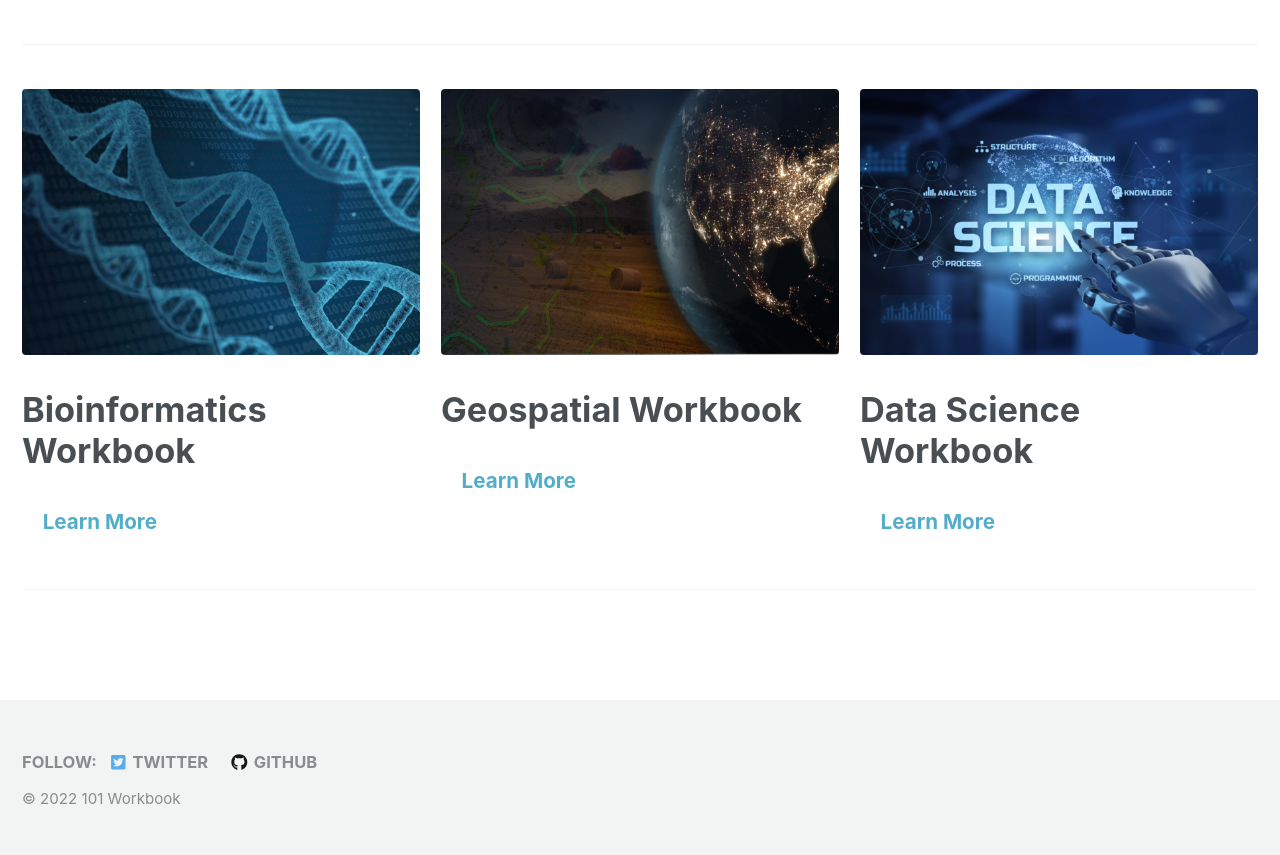
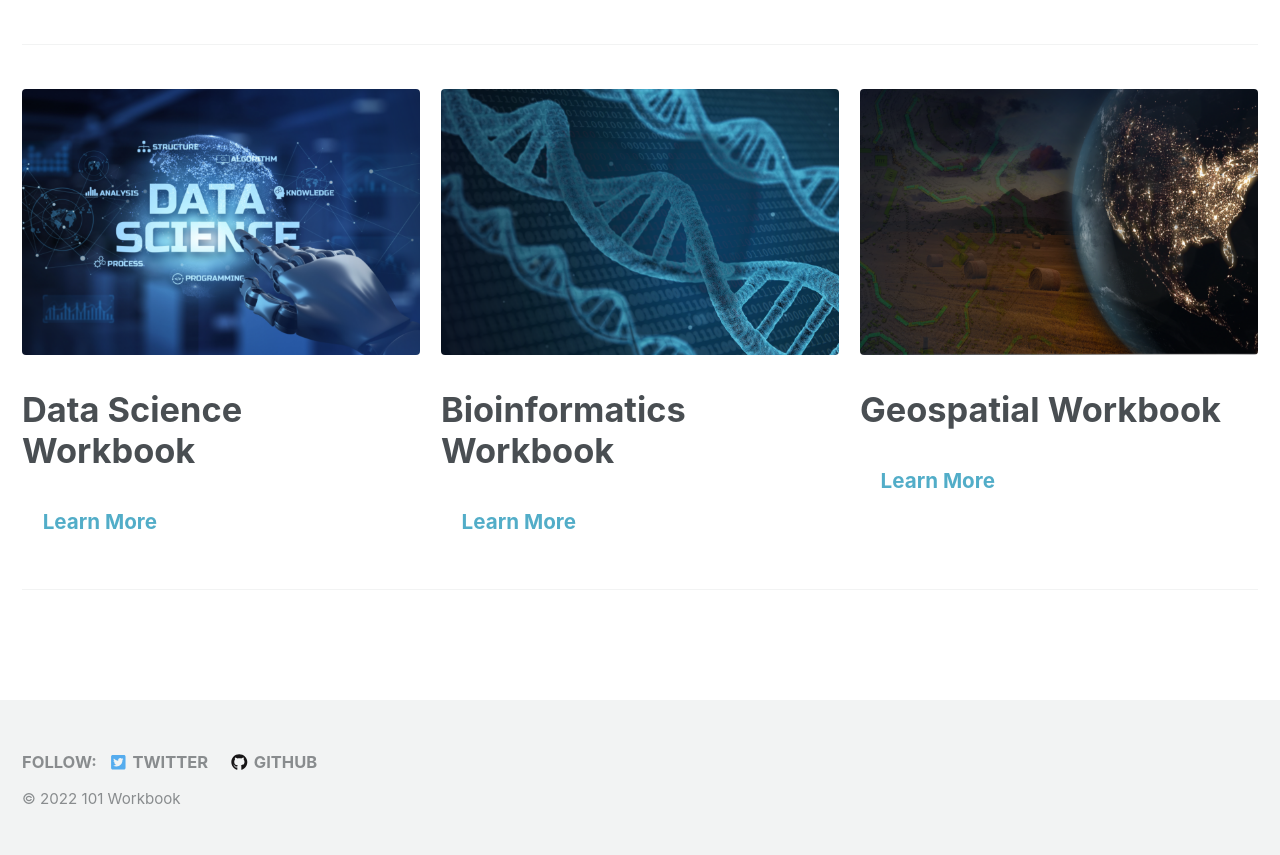
Before and after one commit to ISUgenomics/101workbook, a Jekyll site: the page built from index.md, in a window 1280 px wide. Shown: the part 431-1286 px from the top of the page. Built offline with Jekyll 4.4.1, drawn with Linux system fonts in a browser that asks for light colours; nearby versions of some CDN libraries; some of the changed lines change nothing that is shown.

Commit message:
changed order

```diff
--- a/index.md
+++ b/index.md
@@ -6,6 +6,11 @@ header:
   overlay_image: /assets/images/Natalia-Y-e88458466c33-unsplash-Ysm.png
 excerpt: 'Democratizing data analysis through practical workbook tutorials'
 feature_row:
+
+  - title: "Data Science Workbook"
+    image_path: "/assets/images/datascience_workbook_banner.png"
+    alt: "Data Science Workbook"
+    url: "datascienceworkbook"
 
   - title: "Bioinformatics Workbook"
     image_path: "/assets/images/bioinformatics_workbook_banner.png"
@@ -17,10 +22,7 @@ feature_row:
     alt: "Geospatial Workbook"
     url: "geospatialworkbook"
 
-  - title: "Data Science Workbook"
-    image_path: "/assets/images/datascience_workbook_banner.png"
-    alt: "Data Science Workbook"
-    url: "datascienceworkbook"
+
 
 
 
```
